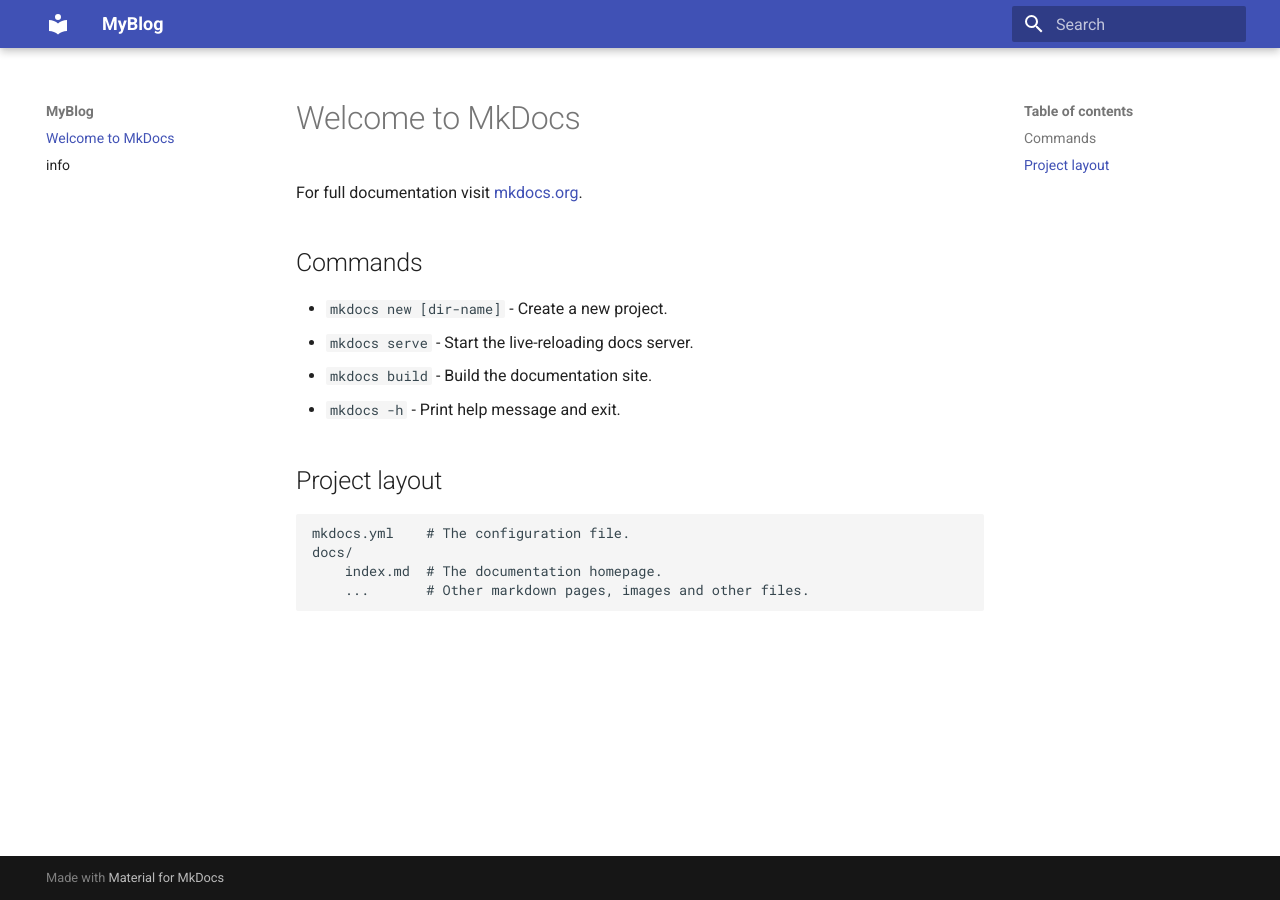
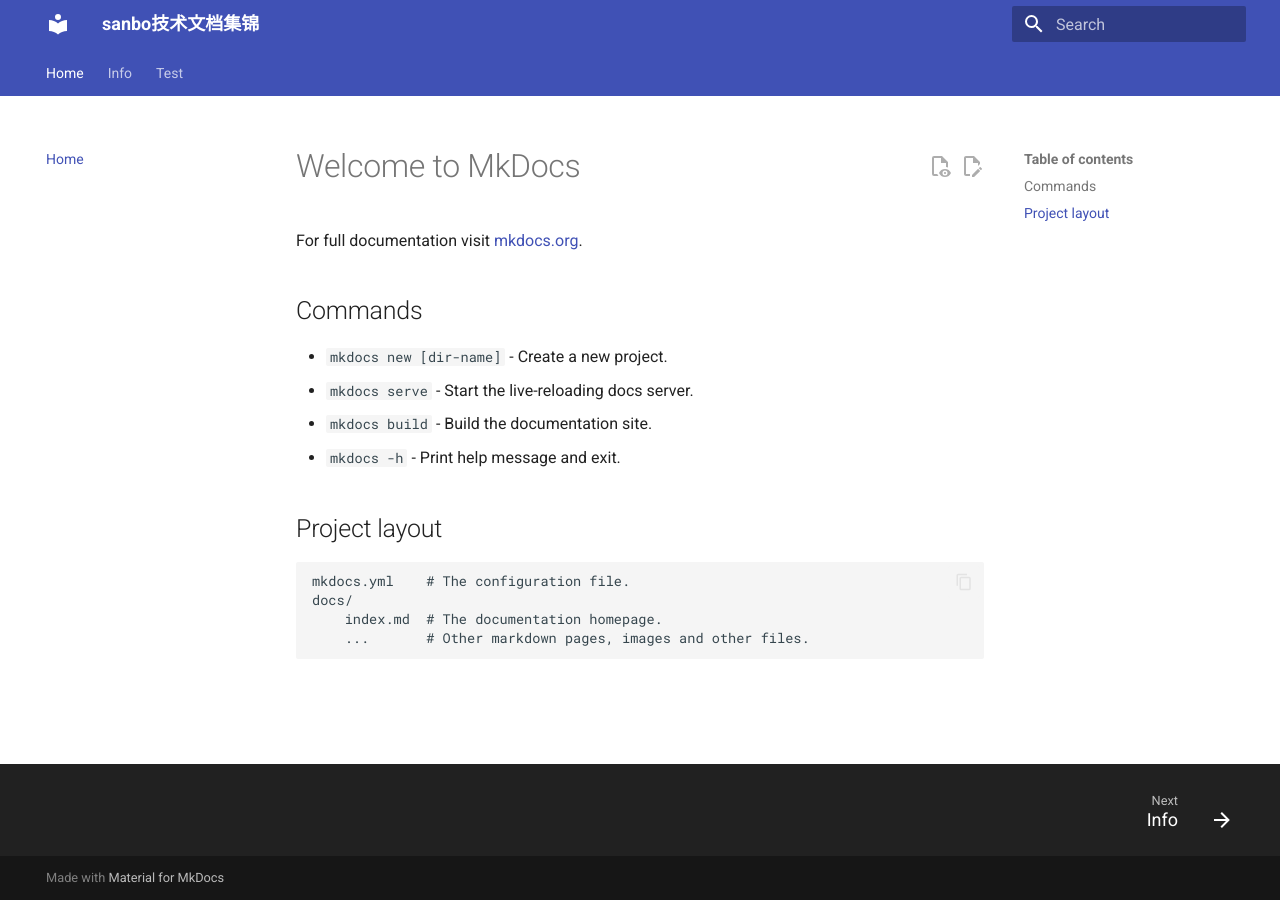
Before and after one commit to hhhaiai/xyz, an MkDocs documentation site: the page built from docs/index.md, in a window 1280 px wide. Built offline with MkDocs 1.6.1 and Material for MkDocs 9.7.7, drawn with Linux system fonts in a browser that asks for light colours.

Commit message:
update sth. at 2024-12-17 13:36:17

```diff
--- a/mkdocs.yml
+++ b/mkdocs.yml
@@ -1,12 +1,69 @@
-site_name: MyBlog
+site_name: sanbo技术文档集锦
 site_url: https://github.com/hhhaiai/xyz
 
 edit_uri: edit/main/docs/
 
+nav:
+  - Home: index.md
+  - Info: info.md
+  - Test:
+      - Test Overview: test/index.md
+      - Subfolder:
+          - Subfile: test/subfolder/subfile.md
+          - Subfile: test/subfolder/subfile1.md
+      - Test One: test/test_one.md
+
 theme:
   name: material
+  features:
+    - announce.dismiss
+    - content.action.edit
+    - content.action.view
+    - content.code.annotate
+    - content.code.copy
+    # - content.code.select
+    # - content.footnote.tooltips
+    # - content.tabs.link
+    - content.tooltips
+    # - header.autohide
+    # - navigation.expand
+    - navigation.footer
+    - navigation.indexes
+    # - navigation.instant
+    # - navigation.instant.prefetch
+    # - navigation.instant.progress
+    # - navigation.prune
+    - navigation.sections
+    - navigation.tabs
+    # - navigation.tabs.sticky
+    - navigation.top
+    - navigation.tracking
+    - search.highlight
+    - search.share
+    - search.suggest
+    - toc.follow
+
+# If you have custom static files, they can be included here (optional)
+extra_css:
+  - 'stylesheets/extra.css'
+
+extra_javascript:
+  - 'javascripts/extra.js'
 
 markdown_extensions:
+  - attr_list
+  - md_in_html
+  - pymdownx.emoji:
+      emoji_generator: !!python/name:pymdownx.emoji.to_alt
+  - pymdownx.keys
+  - pymdownx.mark
+  - pymdownx.smartsymbols
+  - pymdownx.superfences
+  - pymdownx.tasklist:
+      custom_checkbox: true
+  - pymdownx.tilde
+  - pymdownx.inlinehilite
+  - pymdownx.snippets
   - toc:
       permalink: true
   - pymdownx.superfences:
```
Also changed, not shown: 3 other files.
